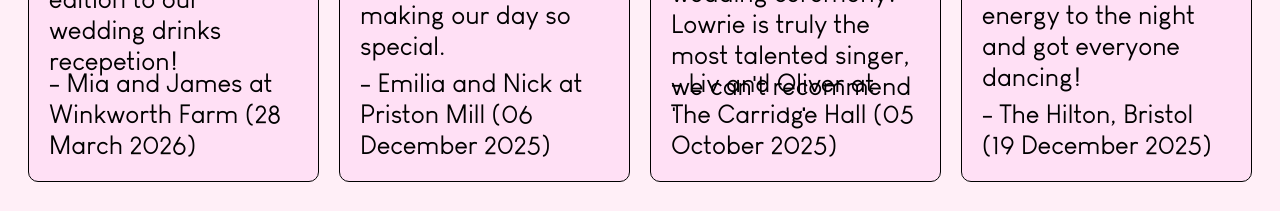
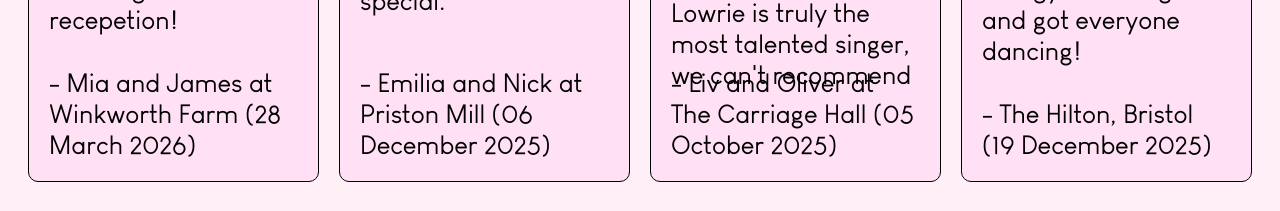
Before and after one commit to jleigh-100/lowriesings, a React app: page / in a window 1280 px wide. Shown: the part 1370-1581 px from the top of the page. Built offline with nearby package versions, Linux system fonts and the light colour scheme.

Commit message:
fix lowries issues

```diff
--- a/client/src/components/Body.jsx
+++ b/client/src/components/Body.jsx
@@ -7,7 +7,7 @@
 import { Contact } from "./pages/Contact.jsx";
 
 export const Container = styled.div`
-  margin: 0 20px;
+  margin: 20px;
   display: flex;
   min-height: 85%;
   flex-direction: column;
--- a/client/src/components/Footer.jsx
+++ b/client/src/components/Footer.jsx
@@ -27,7 +27,7 @@
       <a href="https://www.facebook.com/profile.php?id=61572252174173" target="_blank">
         <StyledImage src="images/facebook.png" alt="facebook logo" />
       </a>
-      <a href="https://www.youtube.com/@lowriegelbier-bull" target="_blank">
+      <a href="https://www.youtube.com/@lowriesings" target="_blank">
         <StyledImage src="images/youtube.png" alt="youtube logo" />
       </a>
       <a
--- a/client/src/components/pages/HomePage.jsx
+++ b/client/src/components/pages/HomePage.jsx
@@ -153,7 +153,7 @@
           title="Lowrie Sings Showreel 2025"
         />
         <YoutubeVideo
-          src="https://youtu.be/ooaz7HOWJdM?si=5bhFb2RklzZJmbTQ"
+          src="https://www.youtube.com/embed/ooaz7HOWJdM"
           title="Man I Need - Olivia Dean (Cover by Lowrie Sings)"
         />
       </StyledYoutubeVideoContainer>}
--- a/client/src/components/pages/Testimonials.jsx
+++ b/client/src/components/pages/Testimonials.jsx
@@ -37,12 +37,13 @@
     display: none;  /* Safari and Chrome */
   }
   p {
-    margin-bottom: 0;
+    margin-bottom: 40px;
+    margin-top: 20px;
   }
 `;
 
 const ClientContainer = styled.div`
-  height: 50px;
+  min-height: 50px;
   display: flex;
   align-items: end;
 `;
```
Also changed, not shown: public/bundle.js, public/images/lowrieatawedding.jpg (renamed from public/images/lowireatawedding.jpg).
